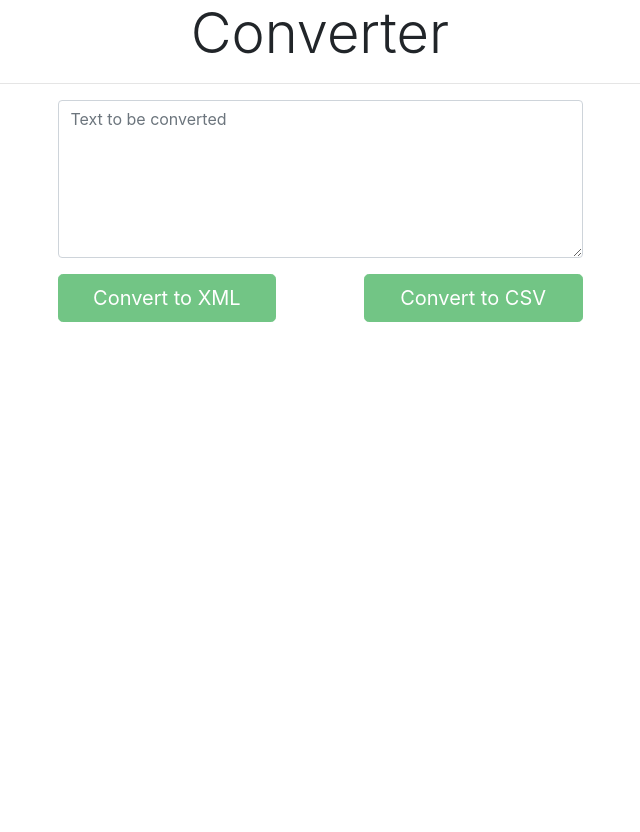
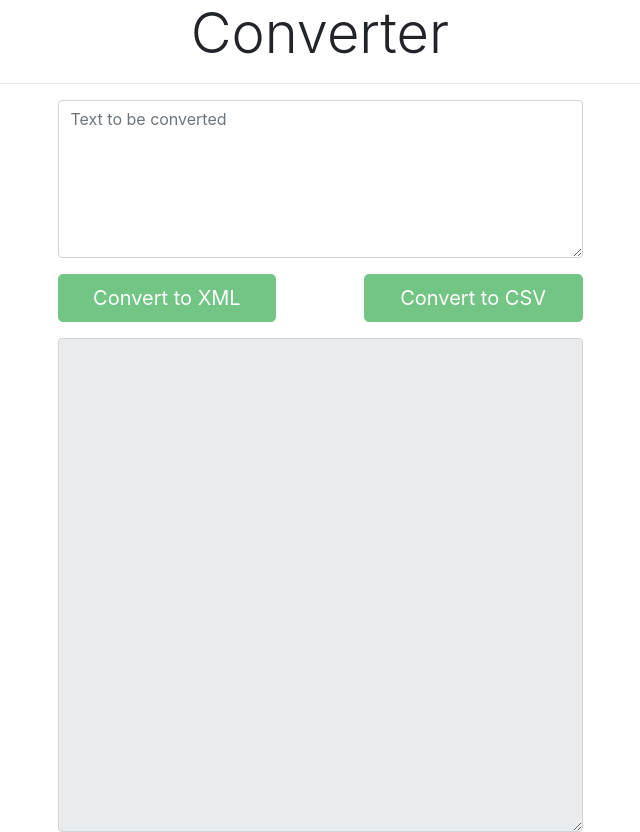
Before and after one commit to kleberson84/NetExercise-Frontend, an Angular app: page / in a window 1280 px wide. Shown: the whole page, without its empty margins (320-960 px from the left). Before the commit the page ends 800 px from the top, so only its background shows below. Built offline with nearby package versions, Linux system fonts and the light colour scheme.

Commit message:
Extended form

```diff
--- a/src/app/converter/converter.component.html
+++ b/src/app/converter/converter.component.html
@@ -8,4 +8,7 @@
 	<button class="btn btn-success btn-lg col-md-5 col-sm-12 mb-3 float-right" type="submit" [disabled]="form.invalid"
 		(click)="convertToCsv(form)">Convert to CSV</button>
 
+	<textarea name="Result" #Result="ngModel" [ngModel]="convertedText.content" rows="20" class="form-control"
+		disabled></textarea>
+
 </form>
```
